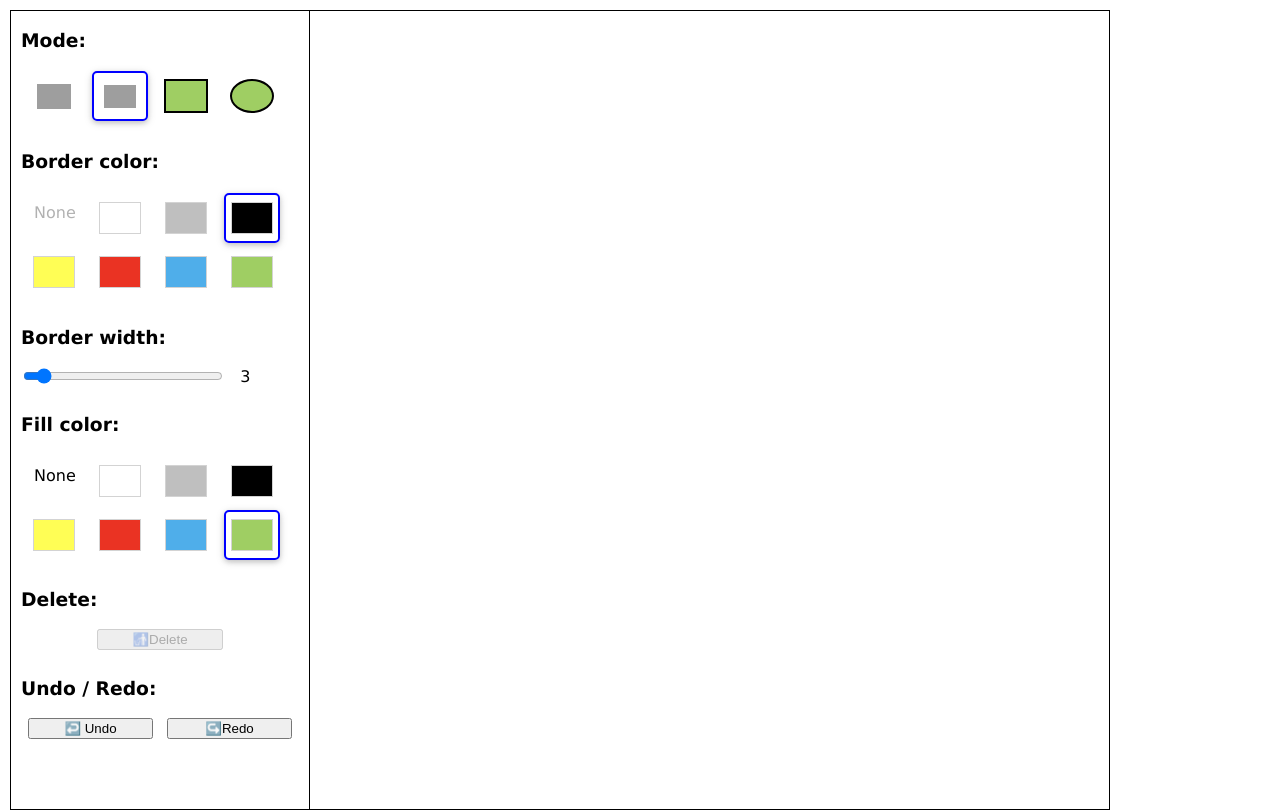
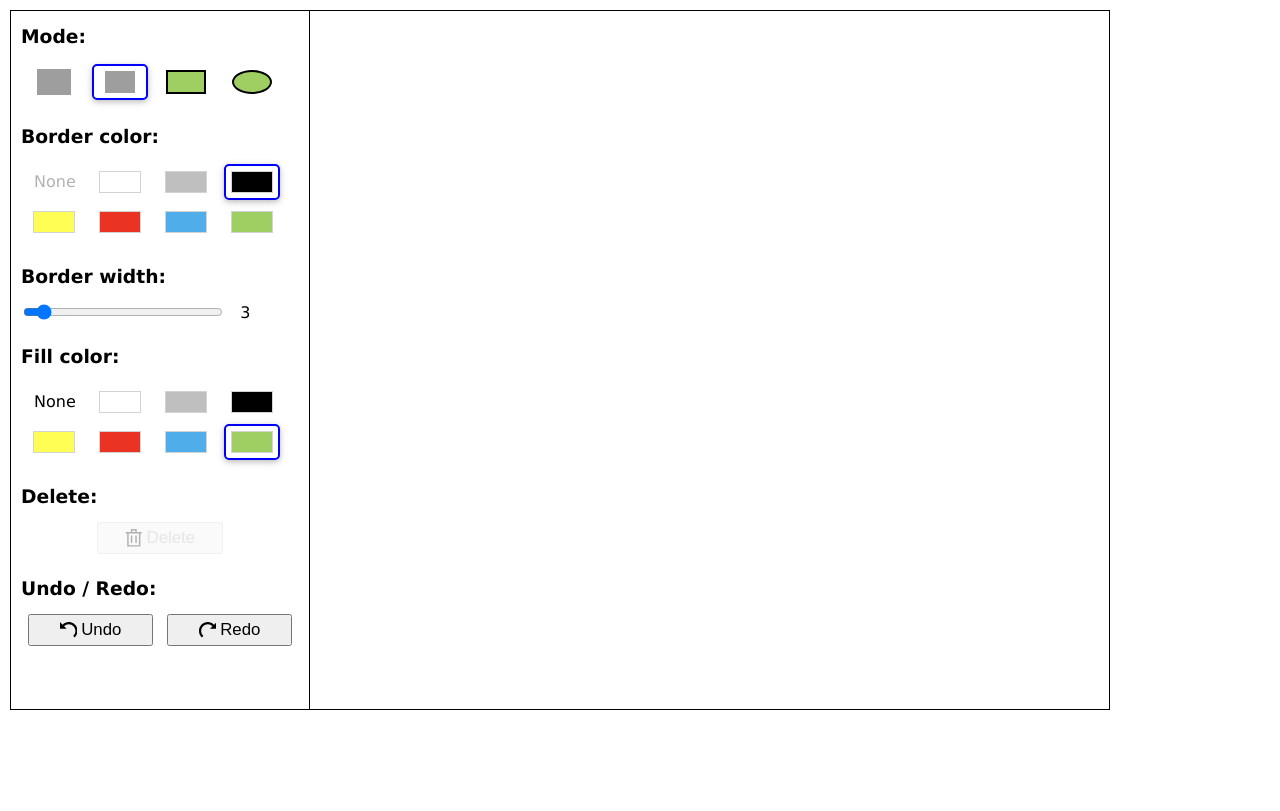
Before and after one commit to lxieyang/05631-hw5-base, a React (Create React App) app: page / in a window 1280 px wide. Built offline with nearby package versions, Linux system fonts and the light colour scheme; grey boxes are pictures that could not be loaded.

Commit message:
bigger icons + shorter controls

```diff
--- a/package.json
+++ b/package.json
@@ -8,6 +8,7 @@
     "@testing-library/user-event": "^7.1.2",
     "react": "^16.13.1",
     "react-dom": "^16.13.1",
+    "react-icons": "^3.11.0",
     "react-scripts": "3.4.3",
     "uuid": "^8.3.1"
   },
--- a/src/containers/ControlPanel/ControlPanel.css
+++ b/src/containers/ControlPanel/ControlPanel.css
@@ -8,7 +8,7 @@
   background-color: white;
 
   width: 300px;
-  height: 800px;
+  height: 700px;
 
   user-select: none;
 }
@@ -21,6 +21,11 @@
 .ControlPanel .Control:first-child {
   margin-top: 0;
   padding-top: 0;
+}
+
+.Control h3 {
+  margin-top: 15px;
+  margin-bottom: 15px;
 }
 
 .ControlPanel .Control label {
@@ -38,6 +43,16 @@
 .DeleteButtonsContainer button,
 .UndoRedoButtonsContainer button {
   width: 45%;
+  height: 32px;
+  display: flex;
+  justify-content: center;
+  align-items: center;
+  font-size: 1.05rem;
+}
+
+.ButtonIcon {
+  font-size: 1.1rem;
+  margin-right: 4px;
 }
 
 .Modes {
@@ -50,7 +65,7 @@
   flex-shrink: 0;
   margin: 2px 5px;
   width: 56px;
-  height: 50px;
+  height: 36px;
   box-sizing: border-box;
 
   cursor: pointer;
@@ -79,7 +94,7 @@
 
 .Mode .ColorBlock {
   width: 40px;
-  height: 30px;
+  height: 20px;
   border: 1px solid lightgray;
   user-select: none;
 }
--- a/src/containers/ControlPanel/ControlPanel.js
+++ b/src/containers/ControlPanel/ControlPanel.js
@@ -1,4 +1,7 @@
 import React, { useContext } from "react";
+
+import { GrTrash } from "react-icons/gr";
+import { ImUndo, ImRedo } from "react-icons/im";
 
 import CursorImg from "../../assets/img/cursor.png";
 import LineImg from "../../assets/img/line.png";
@@ -33,8 +36,8 @@ const Modes = ({ currMode, setCurrMode, currBorderColor, currFillColor }) => {
           <div
             style={{
               backgroundColor: currFillColor,
-              width: 40,
-              height: 30,
+              width: 36,
+              height: 20,
               border: `2px solid ${currBorderColor}`,
             }}
           ></div>
@@ -48,8 +51,8 @@ const Modes = ({ currMode, setCurrMode, currBorderColor, currFillColor }) => {
           <div
             style={{
               backgroundColor: currFillColor,
-              width: 40,
-              height: 30,
+              width: 36,
+              height: 20,
               border: `2px solid ${currBorderColor}`,
               borderRadius: "50%",
             }}
@@ -165,12 +168,12 @@ const Delete = ({ selectedShapeId, deleteSelectedShape }) => {
         <button
           onClick={() => deleteSelectedShape()}
           disabled={!selectedShapeId}
-          style={{ cursor: !selectedShapeId ? "not-allowed" : null }}
+          style={{
+            cursor: !selectedShapeId ? "not-allowed" : null,
+            opacity: !selectedShapeId ? 0.3 : null,
+          }}
         >
-          <span role="img" aria-label="undo">
-            🚮
-          </span>
-          Delete
+          <GrTrash className="ButtonIcon" /> Delete
         </button>{" "}
       </div>
     </div>
@@ -187,9 +190,7 @@ const UndoRedo = () => {
             console.log("undo");
           }}
         >
-          <span role="img" aria-label="undo">
-            ↩️
-          </span>{" "}
+          <ImUndo className="ButtonIcon" />
           Undo
         </button>{" "}
         <button
@@ -197,9 +198,7 @@ const UndoRedo = () => {
             console.log("redo");
           }}
         >
-          <span role="img" aria-label="redo">
-            ↪️
-          </span>
+          <ImRedo className="ButtonIcon" />
           Redo
         </button>
       </div>
--- a/src/containers/Workspace/SVGLayer/SVGLayer.js
+++ b/src/containers/Workspace/SVGLayer/SVGLayer.js
@@ -251,7 +251,7 @@ const SVGLayer = () => {
     <svg
       id="workspace-svg"
       width="800"
-      height="800"
+      height="700"
       onMouseDown={handleMouseDown}
       onMouseMove={handleMouseMove}
       onMouseUp={handleMouseUp}
--- a/src/containers/Workspace/Workspace.css
+++ b/src/containers/Workspace/Workspace.css
@@ -9,7 +9,7 @@
   background-color: white;
 
   width: 800px;
-  height: 800px;
+  height: 700px;
 }
 
 #workspace-canvas,
@@ -17,6 +17,4 @@
   position: absolute;
   top: 0px;
   left: 0px;
-  /* width: 800px;
-  height: 700px; */
 }
```
Also changed, not shown: 1 other file (tests, documents, lock files or other folders).
